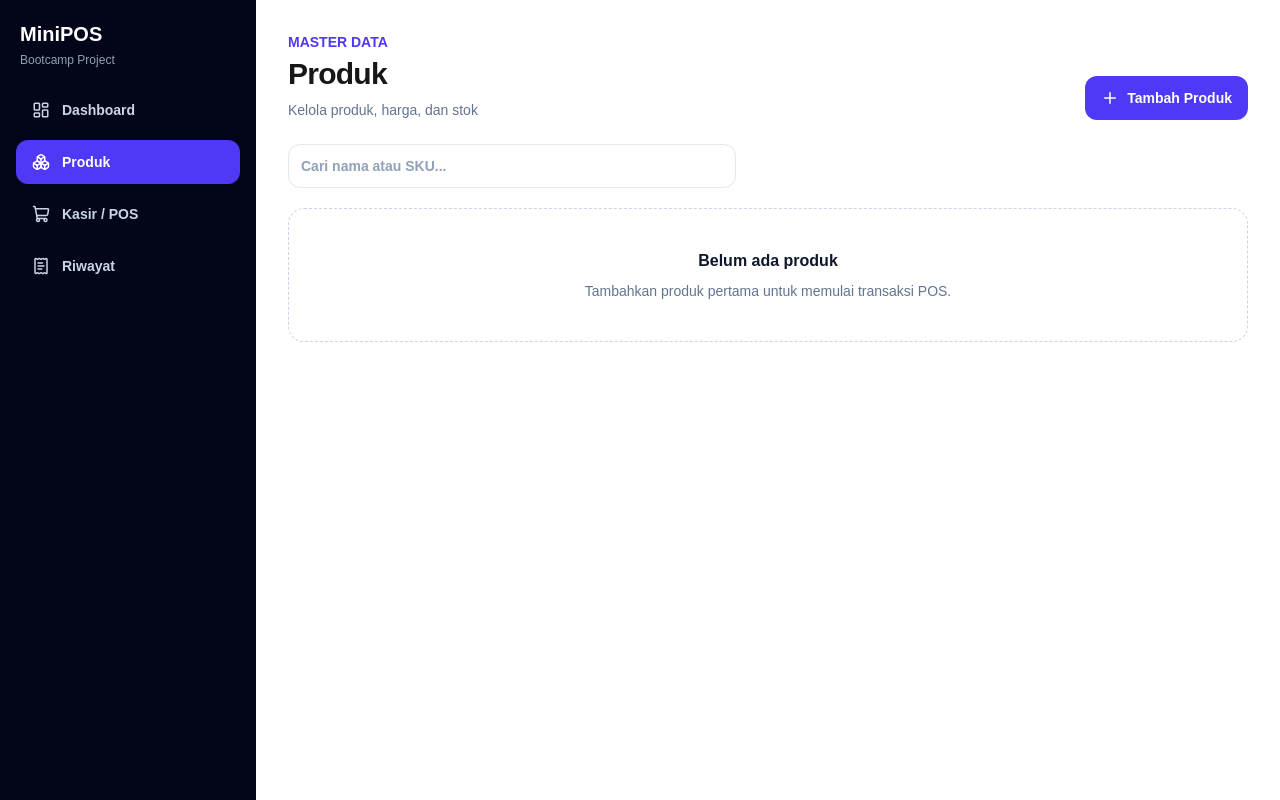
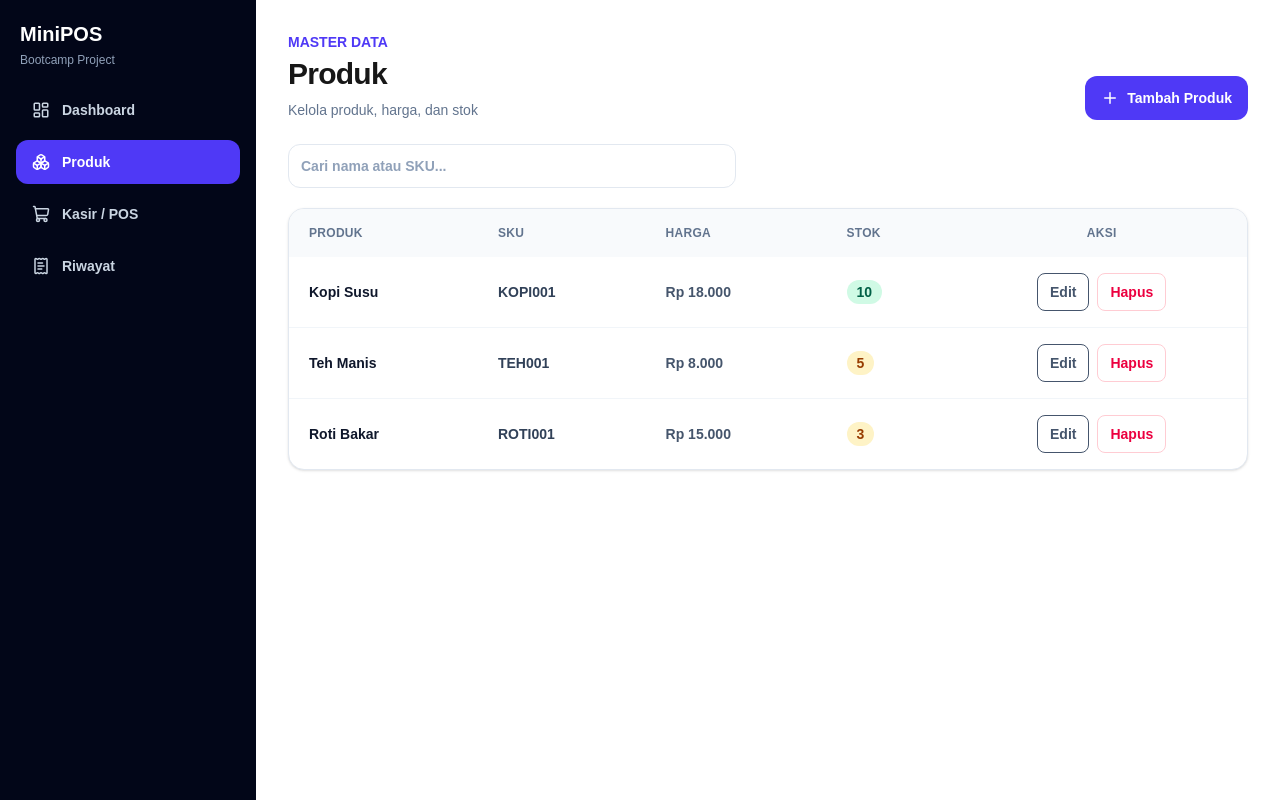
Before and after one commit to afikrij-18/minipos, a Next.js app: page /products in a window 1280 px wide. Built offline with nearby package versions, Linux system fonts and the light colour scheme.

Commit message:
added products list

```diff
--- a/src/app/(dashboard)/dashboard/page.tsx
+++ b/src/app/(dashboard)/dashboard/page.tsx
@@ -34,7 +34,7 @@ export default function DashboardPage() {
 			<p className="text-sm font-bold text-indigo-600">
 				OVERVIEW
 			</p>
-			<h1 className="mt-1 text-3x1 font-black tracking-tight">
+			<h1 className="mt-1 text-3xl font-black tracking-tight">
 				Dashboard
 			</h1>
 			<p className="mt-2 text-sm text-slate-500">
--- /dev/null
+++ b/src/app/(dashboard)/products/create/page.tsx
@@ -0,0 +1,17 @@
+import React from 'react'
+
+export default function page() {
+  return (
+    <div>
+      <p className='mt-1 text-sm font-bold text-indigo-600'>
+        MASTER DATA
+      </p>
+      <h1 className='mt-1 text-3xl font-blacbk tracking-tight'>
+        Tambah Produk
+      </h1>
+      <p className='mt-2 text-sm text-slate-500'>
+        Form produk akan dibuat pada materi berikutnya.
+      </p>
+    </div>
+  )
+}
--- a/src/app/(dashboard)/products/page.tsx
+++ b/src/app/(dashboard)/products/page.tsx
@@ -1,16 +1,56 @@
 "use client";
 
 import Link from "next/link";
-import { Plus } from "lucide-react";
-import { useState } from "react";
+import { Plus,Search } from "lucide-react";
+import { useMemo, useState } from "react";
+
 import { Button } from "@/components/ui/Button";
 import { EmptyState } from "@/components/ui/empty-state";
 import { Input } from "@/components/ui/input";
+import type { Product } from "@/types/product";
+import { formatCurrency } from "@/utils/currency";
+
+const sampleProducts: Product[] = [
+  {
+    id:"1",
+    name: "Kopi Susu",
+    sku: "KOPI001",
+    price: 18000,
+    stock: 10,
+  },
+  {
+    id:"2",
+    name: "Teh Manis",
+    sku: "TEH001",
+    price: 8000,
+    stock: 5,
+  },
+  {
+    id:"3",
+    name: "Roti Bakar",
+    sku: "ROTI001",
+    price: 15000,
+    stock: 3,
+  },
+]
+
 
 export default function ProductsPage() {
   const [search, setSearch] = useState("");
 
+  const filtered = useMemo(() => {
+    const keyword = search.toLowerCase();
+
+    return sampleProducts.filter((product) =>
+      product.name.toLowerCase().includes(keyword) ||
+      product.sku.toLowerCase().includes(keyword)
+);
+
+
+  }, [search]);
+
   return (
+
     <div>
       <div className="mb-6 flex flex-col gap-4 sm:flex-row sm:items-end sm:justify-between">
         <div>
@@ -40,13 +80,86 @@ export default function ProductsPage() {
           placeholder="Cari nama atau SKU..."
           value={search}
           onChange={(e) => setSearch(e.target.value)}
+          className="pl-3"
         />
       </div>
 
-      <EmptyState
-        title="Belum ada produk"
-        description="Tambahkan produk pertama untuk memulai transaksi POS."
-      />
+      {filtered.length > 0 && (
+        <div className="overflow-hidden rounded-2xl border border-slate-200 bg-white shadow-sm">
+          <div className="overflow-auto">
+            <table className="w-full text-left text-sm">
+              <thead className="bg-slate-50 text-xs uppercase tracking-wide text-slate-500">
+                <tr>
+                  <th className="px-5 py-4">Produk</th>
+                  <th className="px-5 py-4">SKU</th>
+                  <th className="px-5 py-4">Harga</th>
+                  <th className="px-5 py-4">Stok</th>
+                  <th className="px-5 py-4 text-center">Aksi</th>
+                </tr>
+              </thead>
+              <tbody className="divide-y divide-slate-100">
+                {filtered.map((product) => {
+                  const stockColor =
+                    product.stock <= 5
+                      ? "bg-amber-100 text-amber-800" : "bg-emerald-100 text-emerald-800"
+                  return (
+                  <tr key={product.id} className="hover:bg-slate-50/70">
+                    <td className="px-5 py-4 font-bold text-slate-900">
+                      {product.name}
+                    </td>
+                    <td className="px-5 py-4 font-bold text-slate-700">
+                      {product.sku}
+                    </td>
+                    <td className="px-5 py-4 text-slate-600 font-semibold">
+                      {formatCurrency(product.price)}
+                    </td>
+
+                    <td className="px-5 py-4 ">
+                      <span className={
+                        "rounded-full px-2.5 py-1 text-sm font-bold "+stockColor
+                      }
+                      >
+                      {product.stock}
+                      </span>
+                    </td>
+                    <td className="px-5 py-4">
+                      <div className="flex justify-center gap-2">
+                        <Link href={"/products/" +product.id + "/edit"} className="rounded-lg border px-3 py-2 text-sm text-slate-600 font-semibold hover:bg-slate-200 duration-200">
+                        Edit
+                        </Link>
+                        <button className=" rounded-lg border border-rose-200 px-3 py-2 text-sm text-rose-600 font-semibold cursor-pointer hover:bg-red-200 duration-200 ">
+                          Hapus
+                        </button>
+                      </div>
+                    </td>
+                  </tr>
+                )
+                }
+                )}
+
+              </tbody>
+
+            </table>
+
+          </div>
+
+        </div>
+      )}
+
+  {sampleProducts.length === 0 && (
+    <EmptyState
+    title="Belum ada produk"
+    description="Tambahkan produk pertama untuk memulai transaksi POS."
+    />
+  )}
+   {sampleProducts.length > 0 && filtered.length === 0 && (
+    <div className="rounded-2xl bg-white p-8 text-center text-sm text-slate-500">
+      <Search className="mx-auto mb-2" />
+      Produk tidak ditemukan.
+    </div>
+   )
+
+   }
     </div>
   );
 }
--- /dev/null
+++ b/src/types/product.ts
@@ -0,0 +1,9 @@
+export type Product = {
+    id: string;
+    name: string;
+    sku: string;
+    price: number;
+    stock: number;
+};
+
+export type ProductInput = Omit<Product, "id">;
--- /dev/null
+++ b/src/utils/currency.ts
@@ -0,0 +1,7 @@
+export function formatCurrency(value: number) {
+  return new Intl.NumberFormat("id-ID", {
+    style: "currency",
+    currency: "IDR",
+    maximumFractionDigits: 0,
+  }).format(value);
+}
```
